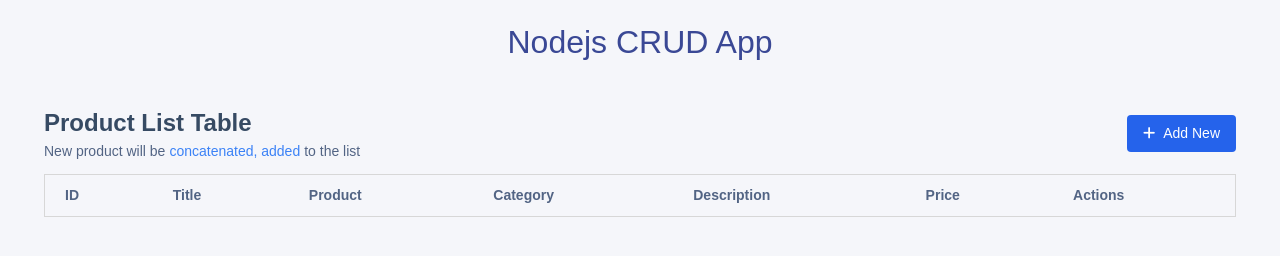
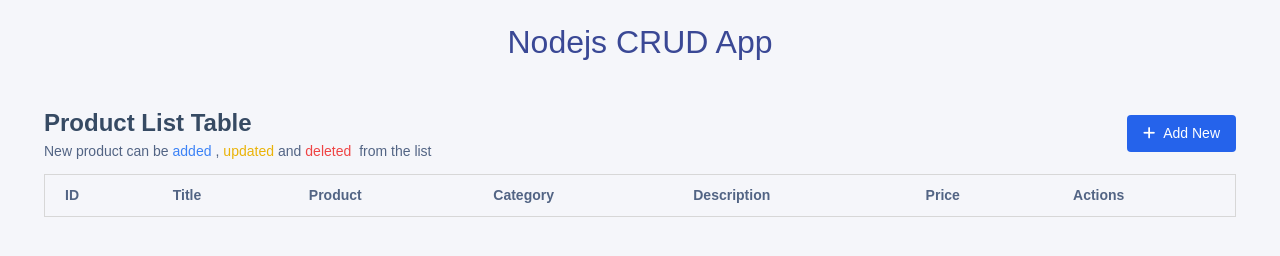
Before and after one commit to dipusth/nodeserver, a website: page public/index.html in a window 1280 px wide. Drawn offline with nearby package versions, Linux system fonts and the light colour scheme; no server answers.

Commit message:
refinements

```diff
--- a/public/index.html
+++ b/public/index.html
@@ -50,7 +50,7 @@
           <div class="flex items-center justify-between py-3">
             <div>
               <h4 class="text-5 font-bold">Product List Table</h4>
-              <p>New product will be<span class="text-blue-500 font-medium mx-1">concatenated, added</span>to the list</p>
+              <p>New product can be<span class="text-blue-500 font-medium mx-1">added</span>,<span class="text-yellow-500 font-medium mx-1">updated</span>and<span class="text-red-500 font-medium mx-1">deleted</span> from the list</p>
             </div>
 
             <!-- Modal -->
```
